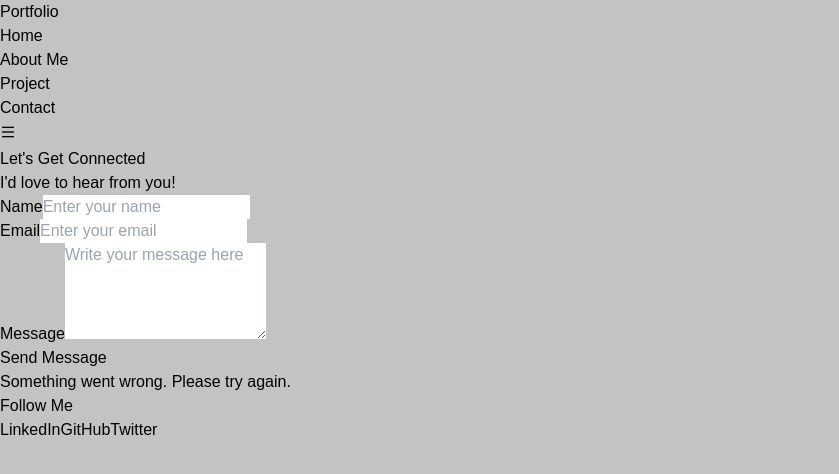
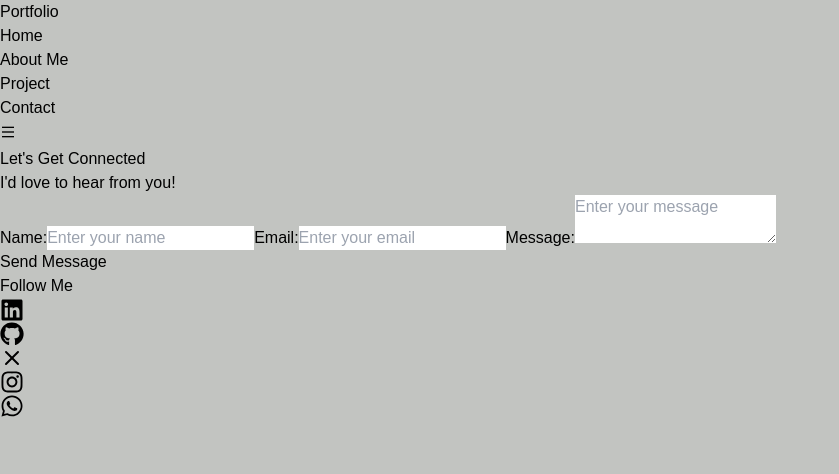
Before and after one commit to tulsiram26/Portfolio, a React (Vite) app: page /contact in a window 1280 px wide. Shown: the top 474 px of the page, without its empty margins (0-839 px from the left). Built offline with nearby package versions, Linux system fonts and the light colour scheme.

Commit message:
Update message

```diff
--- a/package.json
+++ b/package.json
@@ -10,10 +10,11 @@
     "preview": "vite preview"
   },
   "dependencies": {
+    "@emailjs/browser": "^4.4.1",
     "emailjs-com": "^3.2.0",
     "react": "^18.3.1",
     "react-dom": "^18.3.1",
-    "react-icons": "^5.3.0",
+    "react-icons": "^5.4.0",
     "react-router-dom": "^7.0.1",
     "tailwind-scrollbar": "^3.1.0"
   },
--- a/src/components/Contactform.jsx
+++ b/src/components/Contactform.jsx
@@ -1,113 +1,87 @@
-import React, { useState } from "react";
-import emailjs from "emailjs-com";
+import React, { useRef } from "react";
+import emailjs from "@emailjs/browser";
 
-const ContactForm = () => {
-  const [formData, setFormData] = useState({
-    name: "",
-    email: "",
-    message: "",
-  });
-  const [sending, setSending] = useState(false);
-  const [success, setSuccess] = useState(false);
+const Contactform = () => {
+  const form = useRef();
 
-  // Handle input changes
-  const handleInputChange = (e) => {
-    const { name, value } = e.target;
-    setFormData({ ...formData, [name]: value });
-  };
-
-  // Handle form submission
-  const handleSubmit = (e) => {
+  const sendEmail = (e) => {
     e.preventDefault();
-    setSending(true);
 
     emailjs
       .sendForm(
-        "YOUR_SERVICE_ID", // Replace with your EmailJS Service ID
-        "YOUR_TEMPLATE_ID", // Replace with your EmailJS Template ID
-        e.target, // Form element
-        "YOUR_USER_ID" // Replace with your EmailJS User ID
+        "service_gqmpraq", // Replace with your EmailJS Service ID
+        "template_i1ws2wj", // Replace with your EmailJS Template ID
+        form.current,
+        "cPvGHjn3J4mrJ98fL" // Replace with your EmailJS Public Key
       )
       .then(
         (result) => {
           console.log("Email sent successfully:", result.text);
-          setSending(false);
-          setSuccess(true);
+          alert("Message Sent Successfully!");
+          form.current.reset();
         },
         (error) => {
-          console.error("Email sending failed:", error.text);
-          setSending(false);
-          setSuccess(false);
+          console.error("Error sending email:", error.text);
+          alert("Failed to send message. Please try again.");
         }
       );
   };
 
   return (
-    <div className="max-w-2xl mx-auto bg-white rounded-lg shadow-lg p-6">
-      <form onSubmit={handleSubmit}>
-        <div className="mb-4">
-          <label className="block text-gray-700 text-sm font-bold mb-2" htmlFor="name">
-            Name
+    <form
+      className="flex opacity-60 flex-col max-w-screen-sm mx-auto"
+      ref={form}
+      onSubmit={sendEmail}
+    >
+      {/* Name Field */}
+      <label htmlFor="user_name" className="text-white mb-2">
+        Name:
       </label>
       <input
-            id="name"
-            name="name"
+        id="user_name"
+        name="user_name"
         type="text"
+        className="text-black px-3 py-2 rounded-3xl outline-none mb-4"
         placeholder="Enter your name"
-            className="w-full px-4 py-2 border rounded-md focus:outline-none focus:ring focus:ring-indigo-200"
-            value={formData.name}
-            onChange={handleInputChange}
         required
       />
-        </div>
-        <div className="mb-4">
-          <label className="block text-gray-700 text-sm font-bold mb-2" htmlFor="email">
-            Email
+
+      {/* Email Field */}
+      <label htmlFor="user_email" className="text-white mb-2">
+        Email:
       </label>
       <input
-            id="email"
-            name="email"
+        id="user_email"
+        name="user_email"
         type="email"
+        className="text-black px-3 py-2 rounded-3xl outline-none mb-4"
         placeholder="Enter your email"
-            className="w-full px-4 py-2 border rounded-md focus:outline-none focus:ring focus:ring-indigo-200"
-            value={formData.email}
-            onChange={handleInputChange}
         required
       />
-        </div>
-        <div className="mb-4">
-          <label className="block text-gray-700 text-sm font-bold mb-2" htmlFor="message">
-            Message
+
+      {/* Message Field */}
+      <label htmlFor="message" className="text-white mb-2">
+        Message:
       </label>
       <textarea
         id="message"
         name="message"
-            placeholder="Write your message here"
-            rows="4"
-            className="w-full px-4 py-2 border rounded-md focus:outline-none focus:ring focus:ring-indigo-200"
-            value={formData.message}
-            onChange={handleInputChange}
+        className="text-black px-3 py-2 w-full h-[32vh] rounded-xl outline-none mb-4"
+        placeholder="Enter your message"
         required
-          ></textarea>
-        </div>
-        <div className="text-center">
+      />
+
+      {/* Submit Button */}
+      <div className="flex justify-center  items-center mt-8">
         <button
           type="submit"
-            className={`px-6 py-2 ${
-              sending ? "bg-gray-400" : "bg-indigo-500"
-            } text-white rounded-md hover:bg-indigo-600 focus:outline-none focus:ring focus:ring-indigo-200`}
-            disabled={sending}
+          className="px-6 py-2  bg-blue-700 rounded-xl text-white font-semibold text-lg"
         >
-            {sending ? "Sending..." : "Send Message"}
+          Send Message
         </button>
       </div>
     </form>
-
-      {/* Success or Error Message */}
-      {success && <p className="text-green-500 text-center mt-4">Message sent successfully!</p>}
-      {!success && !sending && <p className="text-red-500 text-center mt-4">Something went wrong. Please try again.</p>}
-    </div>
   );
 };
 
-export default ContactForm;
+export default Contactform;
--- a/src/components/SocialMedia.jsx
+++ b/src/components/SocialMedia.jsx
@@ -1,4 +1,6 @@
 import React from "react";
+import { FaLinkedin, FaGithub, FaInstagram, FaWhatsapp } from "react-icons/fa";
+import { TbX } from "react-icons/tb"; // X (formerly Twitter) icon from react-icons/tb
 
 const SocialMedia = () => {
   return (
@@ -6,28 +8,44 @@ const SocialMedia = () => {
       <h3 className="text-2xl text-white font-bold mb-4">Follow Me</h3>
       <div className="flex justify-center space-x-6">
         <a
-          href="https://www.linkedin.com/"
+          href="https://www.linkedin.com/in/yourusername"
           target="_blank"
           rel="noopener noreferrer"
           className="text-gray-400 hover:text-indigo-500"
         >
-          LinkedIn
+          <FaLinkedin size={24} />
         </a>
         <a
-          href="https://github.com/"
+          href="https://github.com/tulsiram26"
           target="_blank"
           rel="noopener noreferrer"
           className="text-gray-400 hover:text-indigo-500"
         >
-          GitHub
+          <FaGithub size={24} />
         </a>
         <a
-          href="https://twitter.com/"
+          href="https://x.com/Gavdetulsi"
           target="_blank"
           rel="noopener noreferrer"
           className="text-gray-400 hover:text-indigo-500"
         >
-          Twitter
+          <TbX size={24} /> {/* Updated X icon */}
+        </a>
+        <a
+          href="https://www.instagram.com/i_trgave.16/"
+          target="_blank"
+          rel="noopener noreferrer"
+          className="text-gray-400 hover:text-indigo-500"
+        >
+          <FaInstagram size={24} />
+        </a>
+        <a
+          href="https://web.whatsapp.com/"
+          target="_blank"
+          rel="noopener noreferrer"
+          className="text-gray-400 hover:text-indigo-500"
+        >
+          <FaWhatsapp size={24} />
         </a>
       </div>
     </div>
```
Also changed, not shown: 1 other file (tests, documents, lock files or other folders). Lines whose indentation alone changed are shown as unchanged.
